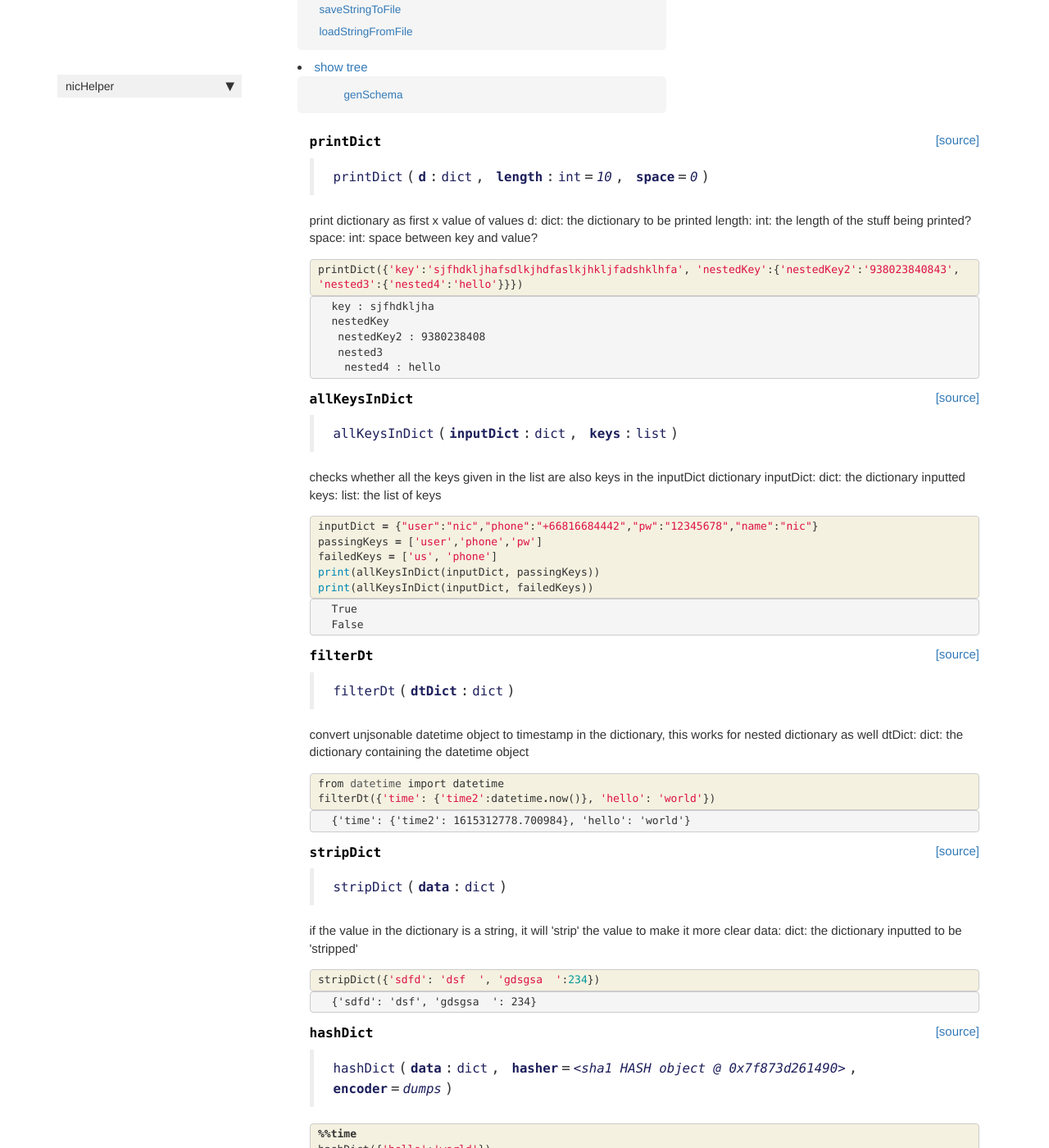
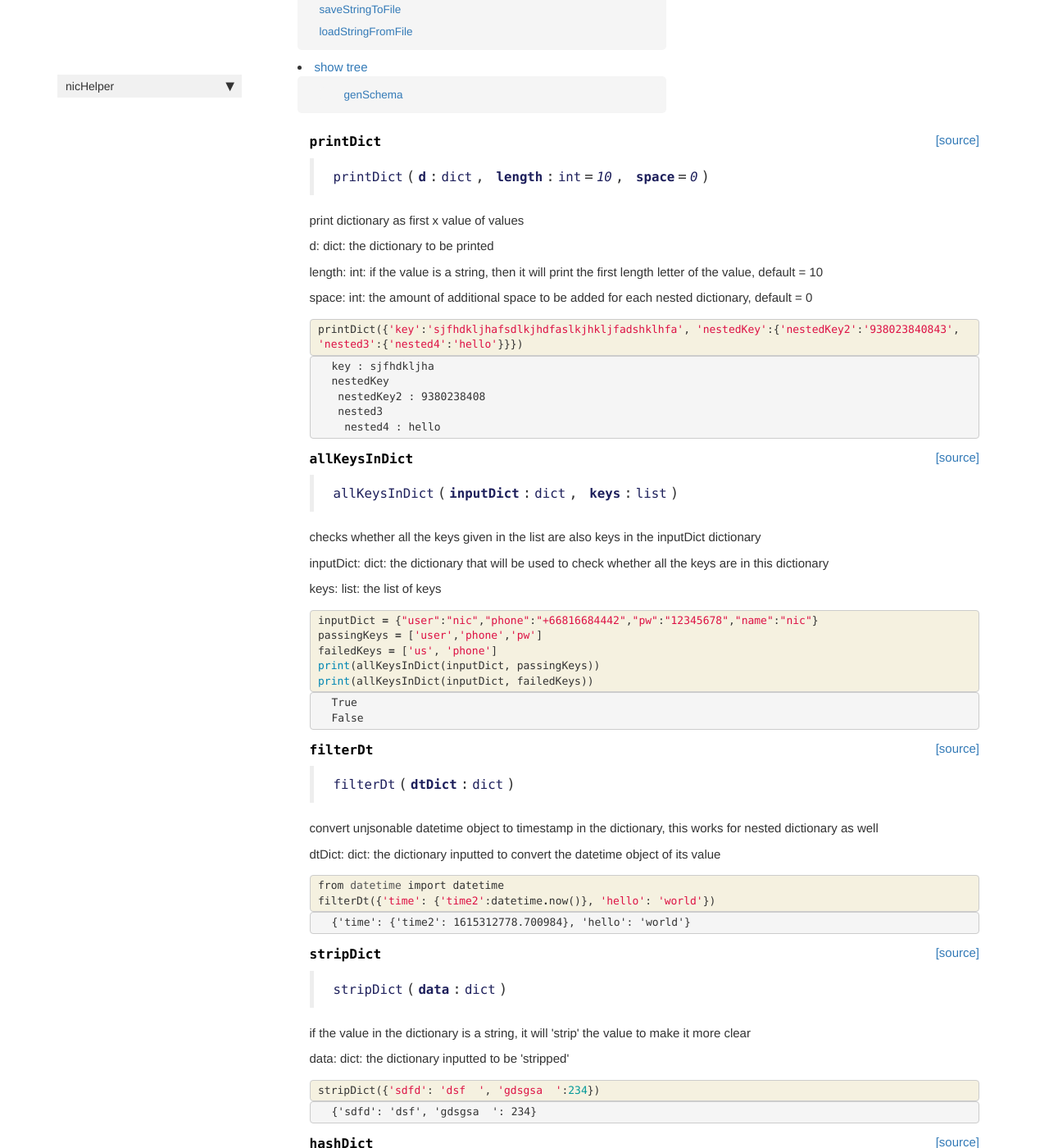
Before and after one commit to thanakijwanavit/nicHelper, a Jekyll site: the page built from docs/dictUtil.html, in a window 1280 px wide and 1400 px high, scrolled down 362 px. Shown: the whole window at 82% size. Built offline with Jekyll 4.4.1, drawn with Linux system fonts in a browser that asks for light colours; nearby versions of some CDN libraries; comment, search, counter and statistics services are not loaded; some of the changed text lies outside the part shown.

Commit message:
updated dict docs

```diff
--- a/docs/dictUtil.html
+++ b/docs/dictUtil.html
@@ -49,10 +49,10 @@
 <div class="output_markdown rendered_html output_subarea ">
 <h4 id="printDict" class="doc_header"><code>printDict</code><a href="https://github.com/thanakijwanavit/nicHelper/tree/master/nicHelper/dictUtil.py#L10" class="source_link" style="float:right">[source]</a></h4><blockquote><p><code>printDict</code>(<strong><code>d</code></strong>:<code>dict</code>, <strong><code>length</code></strong>:<code>int</code>=<em><code>10</code></em>, <strong><code>space</code></strong>=<em><code>0</code></em>)</p>
 </blockquote>
-<p>print dictionary as first x value of values
-d: dict: the dictionary to be printed
-length: int: the length of the stuff being printed?
-space: int: space between key and value?</p>
+<p>print dictionary as first x value of values</p>
+<p>d: dict: the dictionary to be printed</p>
+<p>length: int: if the value is a string, then it will print the first length letter of the value, default = 10</p>
+<p>space: int: the amount of additional space to be added for each nested dictionary, default = 0</p>
 
 </div>
 
@@ -119,9 +119,9 @@
 <div class="output_markdown rendered_html output_subarea ">
 <h4 id="allKeysInDict" class="doc_header"><code>allKeysInDict</code><a href="https://github.com/thanakijwanavit/nicHelper/tree/master/nicHelper/dictUtil.py#L29" class="source_link" style="float:right">[source]</a></h4><blockquote><p><code>allKeysInDict</code>(<strong><code>inputDict</code></strong>:<code>dict</code>, <strong><code>keys</code></strong>:<code>list</code>)</p>
 </blockquote>
-<p>checks whether all the keys given in the list are also keys in the inputDict dictionary
-inputDict: dict: the dictionary inputted
-keys: list: the list of keys</p>
+<p>checks whether all the keys given in the list are also keys in the inputDict dictionary</p>
+<p>inputDict: dict: the dictionary that will be used to check whether all the keys are in this dictionary</p>
+<p>keys: list: the list of keys</p>
 
 </div>
 
@@ -189,8 +189,8 @@
 <div class="output_markdown rendered_html output_subarea ">
 <h4 id="filterDt" class="doc_header"><code>filterDt</code><a href="https://github.com/thanakijwanavit/nicHelper/tree/master/nicHelper/dictUtil.py#L38" class="source_link" style="float:right">[source]</a></h4><blockquote><p><code>filterDt</code>(<strong><code>dtDict</code></strong>:<code>dict</code>)</p>
 </blockquote>
-<p>convert unjsonable datetime object to timestamp in the dictionary, this works for nested dictionary as well
-dtDict: dict: the dictionary containing the datetime object</p>
+<p>convert unjsonable datetime object to timestamp in the dictionary, this works for nested dictionary as well</p>
+<p>dtDict: dict: the dictionary inputted to convert the datetime object of its value</p>
 
 </div>
 
@@ -320,7 +320,7 @@
 
 
 <div class="output_markdown rendered_html output_subarea ">
-<h4 id="hashDict" class="doc_header"><code>hashDict</code><a href="https://github.com/thanakijwanavit/nicHelper/tree/master/nicHelper/dictUtil.py#L57" class="source_link" style="float:right">[source]</a></h4><blockquote><p><code>hashDict</code>(<strong><code>data</code></strong>:<code>dict</code>, <strong><code>hasher</code></strong>=<em><code>&lt;sha1 HASH object @ 0x7f873d261490&gt;</code></em>, <strong><code>encoder</code></strong>=<em><code>dumps</code></em>)</p>
+<h4 id="hashDict" class="doc_header"><code>hashDict</code><a href="https://github.com/thanakijwanavit/nicHelper/tree/master/nicHelper/dictUtil.py#L57" class="source_link" style="float:right">[source]</a></h4><blockquote><p><code>hashDict</code>(<strong><code>data</code></strong>:<code>dict</code>, <strong><code>hasher</code></strong>=<em><code>&lt;sha1 HASH object @ 0x7f194c02a3d0&gt;</code></em>, <strong><code>encoder</code></strong>=<em><code>dumps</code></em>)</p>
 </blockquote>
 
 </div>
@@ -592,12 +592,7 @@
 <h4 id="genSchema" class="doc_header"><code>genSchema</code><a href="https://github.com/thanakijwanavit/nicHelper/tree/master/nicHelper/dictUtil.py#L99" class="source_link" style="float:right">[source]</a></h4><blockquote><p><code>genSchema</code>(<strong><code>inputDict</code></strong>:<code>dict</code>, <strong><code>format_</code></strong>=<em><code>'yaml'</code></em>)</p>
 </blockquote>
 <p>generate a json schema from dict</p>
-<p>format::dict or str:
-  default='yaml', return schema in json or yaml
-  'json', return the json schema
-response
-  'both', return a tuple of (json, yaml)
-  dict or string</p>
+<p>format: return schema in json or yaml, 'both' can be inputted to return a tuple of (json, yaml), output = dict or str, default = 'yaml'</p>
 <p>inputDict: dict: the dict inputted to be used to generate the schema</p>
 
 </div>
```
Also changed, not shown: other parts of docs/dictUtil.html (+12 -12 lines), nicHelper/dictUtil.py (+18 -22 lines), README.md, 1 other file.
